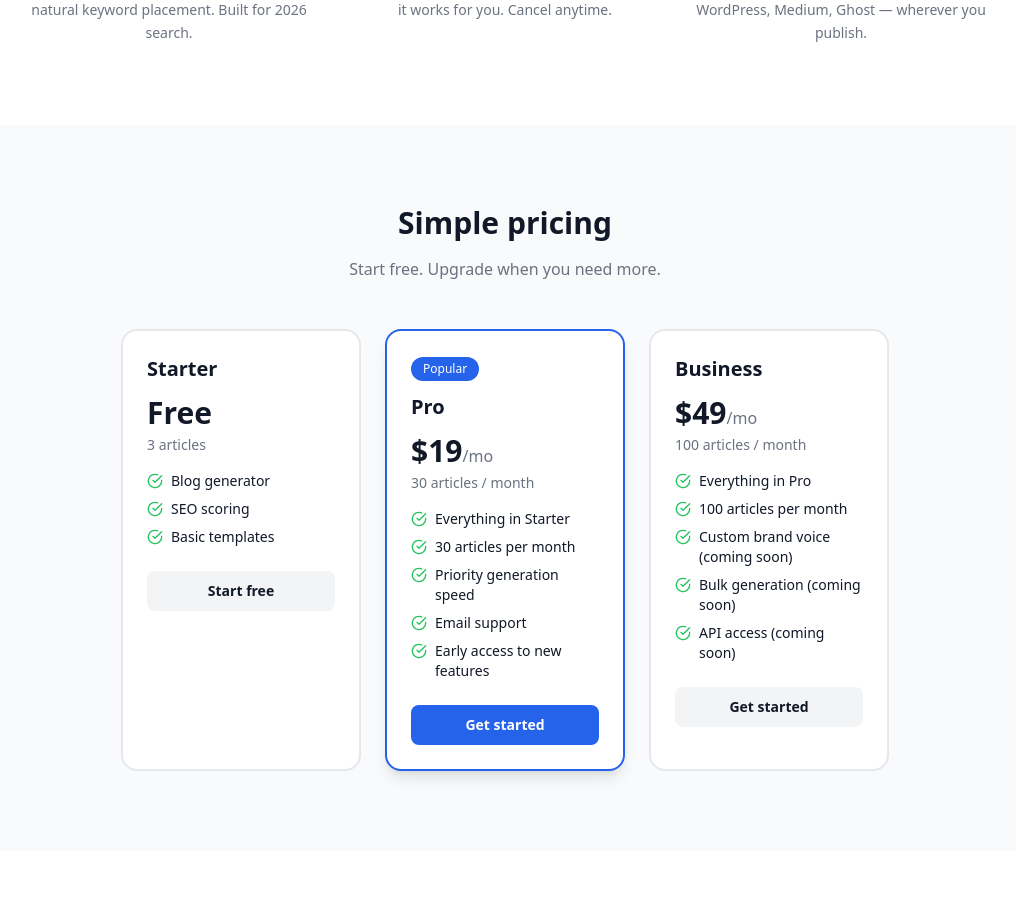
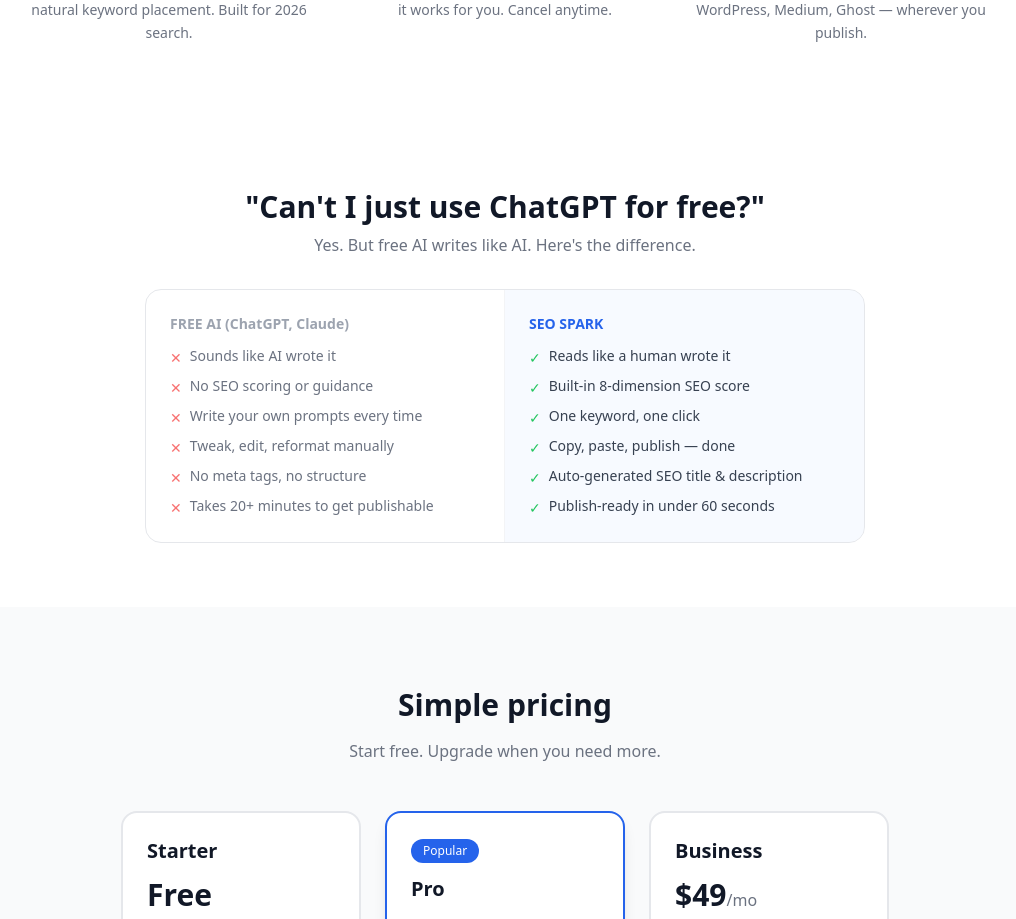
Before and after one commit to lihai33661-ship-it/seospark, a Next.js app: page / in a window 1280 px wide. Shown: the part 1620-2539 px from the top of the page, without its empty margins (135-1151 px from the left). Built offline with nearby package versions, Linux system fonts and the light colour scheme.

Commit message:
add vs ChatGPT comparison section - show why pay when AI is free

```diff
--- a/app/page.tsx
+++ b/app/page.tsx
@@ -82,6 +82,38 @@
         </div>
       </section>
 
+      {/* vs ChatGPT */}
+      <section className="max-w-3xl mx-auto px-4 sm:px-6 py-12 sm:py-16">
+        <h2 className="text-2xl sm:text-3xl font-bold text-center mb-2">"Can't I just use ChatGPT for free?"</h2>
+        <p className="text-center text-gray-500 mb-8">Yes. But free AI writes like AI. Here's the difference.</p>
+        <div className="bg-white border border-gray-200 rounded-2xl overflow-hidden">
+          <div className="grid grid-cols-2 gap-0">
+            <div className="p-6 border-r border-gray-100">
+              <p className="text-sm font-semibold text-gray-400 mb-3">FREE AI (ChatGPT, Claude)</p>
+              <ul className="space-y-2 text-sm text-gray-500">
+                <li className="flex items-start gap-2"><span className="text-red-400 mt-0.5">✕</span> Sounds like AI wrote it</li>
+                <li className="flex items-start gap-2"><span className="text-red-400 mt-0.5">✕</span> No SEO scoring or guidance</li>
+                <li className="flex items-start gap-2"><span className="text-red-400 mt-0.5">✕</span> Write your own prompts every time</li>
+                <li className="flex items-start gap-2"><span className="text-red-400 mt-0.5">✕</span> Tweak, edit, reformat manually</li>
+                <li className="flex items-start gap-2"><span className="text-red-400 mt-0.5">✕</span> No meta tags, no structure</li>
+                <li className="flex items-start gap-2"><span className="text-red-400 mt-0.5">✕</span> Takes 20+ minutes to get publishable</li>
+              </ul>
+            </div>
+            <div className="p-6 bg-blue-50/50">
+              <p className="text-sm font-semibold text-blue-600 mb-3">SEO SPARK</p>
+              <ul className="space-y-2 text-sm text-gray-700">
+                <li className="flex items-start gap-2"><span className="text-green-500 mt-0.5">✓</span> Reads like a human wrote it</li>
+                <li className="flex items-start gap-2"><span className="text-green-500 mt-0.5">✓</span> Built-in 8-dimension SEO score</li>
+                <li className="flex items-start gap-2"><span className="text-green-500 mt-0.5">✓</span> One keyword, one click</li>
+                <li className="flex items-start gap-2"><span className="text-green-500 mt-0.5">✓</span> Copy, paste, publish — done</li>
+                <li className="flex items-start gap-2"><span className="text-green-500 mt-0.5">✓</span> Auto-generated SEO title & description</li>
+                <li className="flex items-start gap-2"><span className="text-green-500 mt-0.5">✓</span> Publish-ready in under 60 seconds</li>
+              </ul>
+            </div>
+          </div>
+        </div>
+      </section>
+
       {/* Pricing */}
       <section id="pricing" className="bg-gray-50 py-12 sm:py-20">
         <div className="max-w-4xl mx-auto px-4 sm:px-6">
```
